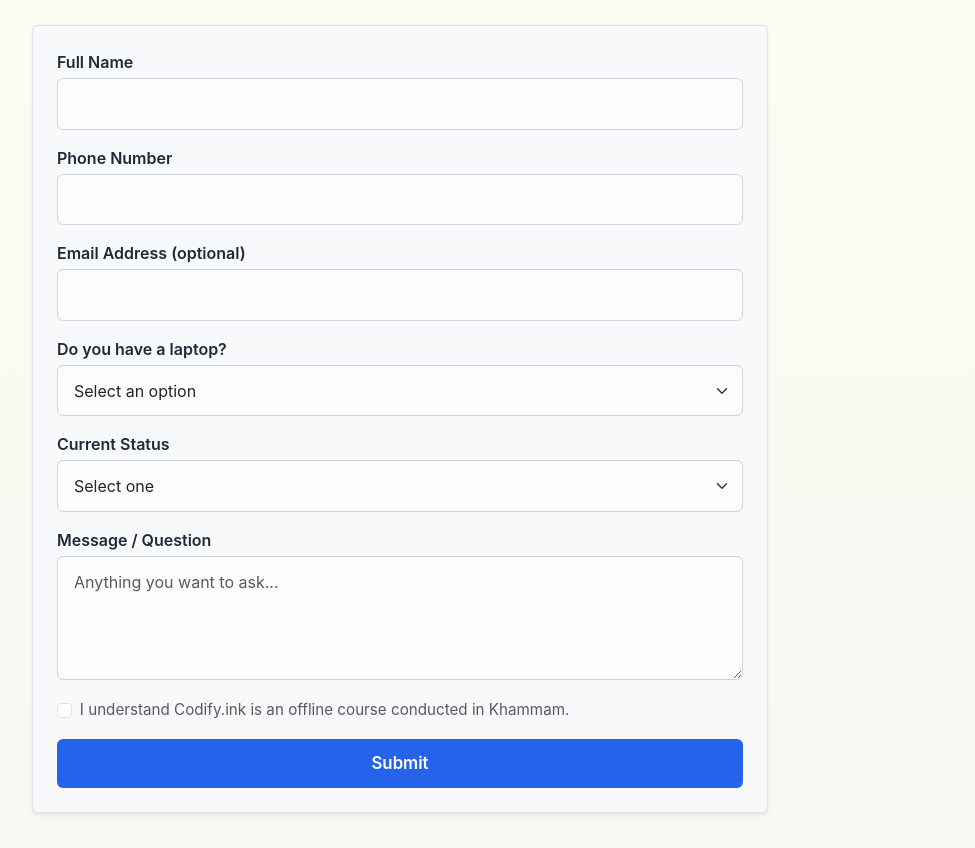
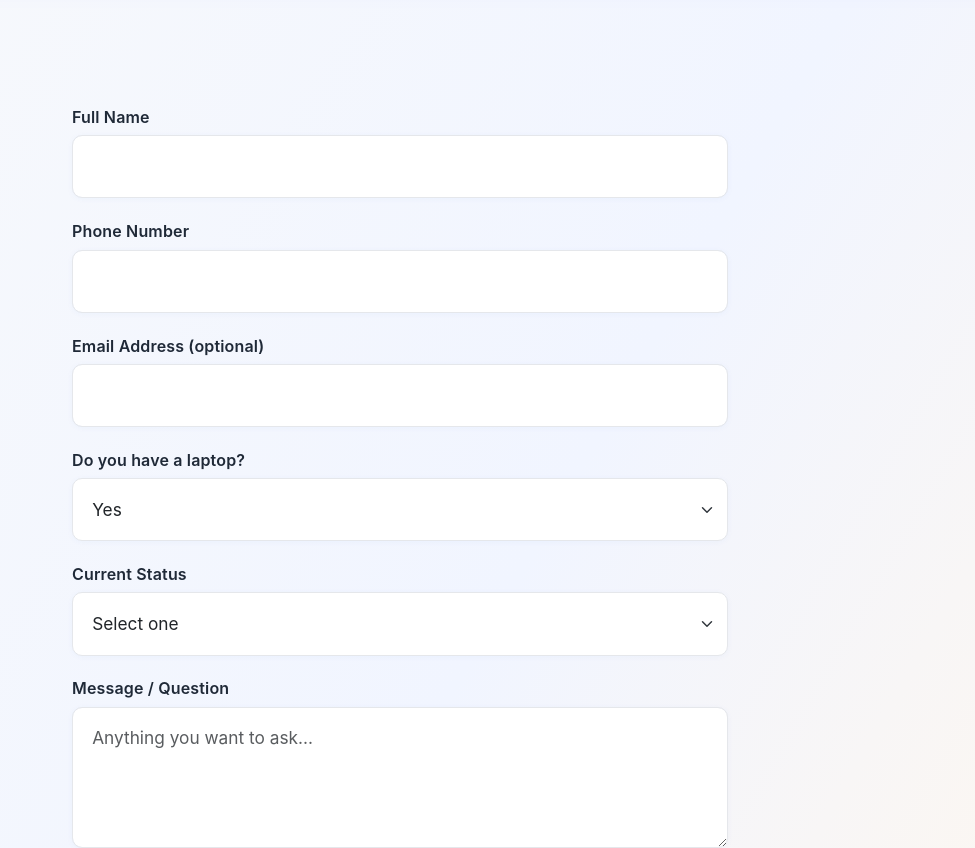
Before and after one commit to Adithya99Mukunda/Codify.inc, a React (Vite) app: page /contact in a window 1280 px wide. Shown: the part 440-1288 px from the top of the page, without its empty margins (240-1215 px from the left). Built offline with nearby package versions, Linux system fonts and the light colour scheme.

Commit message:
UI-Polish

```diff
--- a/src/components/Modal.jsx
+++ b/src/components/Modal.jsx
@@ -6,6 +6,10 @@ const DemoModal = ({ show, handleClose }) => {
     <Modal show={show} onHide={handleClose} centered>
       <Modal.Header closeButton>
         <Modal.Title>Register for Free Demo</Modal.Title>
+        <p className="text-muted mb-0">
+          Fill in your details below to reserve your spot for the live online
+          demo. We'll send you the meeting link via WhatsApp or email.
+        </p>
       </Modal.Header>
       <Modal.Body>
         <form
--- a/src/components/UniqueSection.jsx
+++ b/src/components/UniqueSection.jsx
@@ -4,8 +4,8 @@ import {
   FaLaptopCode,
   FaCertificate,
   FaChartLine,
-    FaUserTie,
-  } from 'react-icons/fa';
+  FaCompass,
+} from "react-icons/fa";
 
 const features = [
   {
@@ -16,8 +16,8 @@ import {
       "Understand real-world use cases",
       "Build job-ready portfolio",
       "Boost confidence with practical skills",
-        "Prepare for client projects & interviews"
-      ]
+      "Prepare for client projects & interviews",
+    ],
   },
   {
     icon: FaBriefcase,
@@ -27,8 +27,8 @@ import {
       "Write effective client proposals",
       "Plan and deliver projects on time",
       "Communicate professionally with clients",
-        "Understand invoicing & feedback cycles"
-      ]
+      "Understand invoicing & feedback cycles",
+    ],
   },
   {
     icon: FaLaptopCode,
@@ -38,8 +38,8 @@ import {
       "Highlight projects the right way",
       "Get your GitHub profile recruiter-ready",
       "Push code with proper commits",
-        "Showcase work like a pro"
-      ]
+      "Showcase work like a pro",
+    ],
   },
   {
     icon: FaCertificate,
@@ -49,8 +49,8 @@ import {
       "Proof of skills for interviews & clients",
       "Includes project links & skill breakdown",
       "Add to resume & LinkedIn profile",
-        "Boosts trust during freelance pitching"
-      ]
+      "Boosts trust during freelance pitching",
+    ],
   },
   {
     icon: FaChartLine,
@@ -60,25 +60,28 @@ import {
       "Stay accountable with learning milestones",
       "Fix gaps fast with feedback",
       "Build momentum through small wins",
-        "Personal guidance if falling behind"
-      ]
+      "Personal guidance if falling behind",
+    ],
   },
   {
-      icon: FaUserTie,
-      title: "Taught by a Developer",
+    icon: FaCompass,
+    title: "Future Scope & Beyond",
     points: [
-        "Learn from someone who actually writes code",
-        "No generic theory — real insights",
-        "Guidance from client experiences",
-        "Understand how real teams work",
-        "Ask industry questions & get answers"
-      ]
-    }
+      "Build mobile apps with React Native",
+      "Learn Node & Express to become Fullstack",
+      "Master DSA for better problem-solving",
+      "Prepare for interviews with confidence",
+      "Start freelancing & earn independently",
+    ],
+  },
 ];
 
 const UniqueSection = () => {
   return (
-      <section className="py-5" style={{ background: "linear-gradient(to bottom, #fffef2, #f7f8f4)" }}>
+    <section
+      className="py-5"
+      style={{ background: "linear-gradient(to bottom, #fffef2, #f7f8f4)" }}
+    >
       <div className="container text-center">
         <h2 className="fw-bold mb-5">
           What Makes <span className="text-primary">Codify.ink</span> Unique?
--- a/src/index.css
+++ b/src/index.css
@@ -16,7 +16,8 @@
 html, body, #root {
   margin: 0;
   padding: 0;
-  background: linear-gradient(rgb(255, 254, 242), rgb(247, 248, 244));
+  /* Modern soft blue-orange gradient background */
+  background: linear-gradient(120deg, #f9fafb 0%, #f1f5ff 60%, #fff7ed 100%);
   font-family: 'Inter', system-ui, sans-serif;
 }
 /* === Navbar === */
@@ -51,12 +52,16 @@ html, body, #root {
 }
 /* === Hero Section === */
 .hero {
-  background: linear-gradient(135deg, rgb(235 181 20 / 36%) 0%, rgba(249, 115, 22, 0.08) 100%), var(--codify-bg);
+  /* Vibrant hero gradient with a soft overlay */
+  background: linear-gradient(135deg, rgba(37,99,235,0.10) 0%, rgba(249,115,22,0.10) 100%),
+              linear-gradient(120deg, #fff7ed 0%, #f1f5ff 100%);
   min-height: 350px;
   display: flex;
   align-items: center;
   color: var(--codify-text-dark);
   text-align: center;
+  border-radius: 1.5rem;
+  box-shadow: 0 8px 32px 0 rgba(37,99,235,0.06);
 }
 .hero h1 {
   font-size: 2.5rem;
@@ -213,56 +218,78 @@ html, body, #root {
 }
 /* === Forms === */
 form {
-  padding: 2rem 1rem;
-  border-radius: 0;
-  box-shadow: none;
+  padding: 2.5rem 2.5rem;
+  border-radius: 1.25rem;
+  /* box-shadow: 0 8px 32px 0 rgba(37,99,235,0.08); */
   border: none;
-  background: transparent;
+  /* background: linear-gradient(120deg, #f9fafb 70%, #f1f5ff 100%); */
+  margin: 2.5rem auto;
+  max-width: 100%;
+  transition: box-shadow 0.2s;
+  /* Make it feel seamless with the app background */
+}
+
+form:hover, form:focus-within {
+  box-shadow: 0 16px 48px 0 rgba(37,99,235,0.13);
 }
 
 .form-control,
 .form-select {
-  border: 1px solid #d1d5db;
-  border-radius: 6px;
-  padding: 0.8rem 1rem;
-  font-size: 1rem;
-  background-color: #fcfcfc;
-  transition: border-color 0.2s ease, box-shadow 0.2s ease;
+  border: 1.5px solid #e5e7eb;
+  border-radius: 10px;
+  padding: 1.1rem 1.2rem;
+  font-size: 1.08rem;
+  background-color: #fff;
+  transition: border-color 0.2s, box-shadow 0.2s;
+  margin-bottom: 1.3rem;
+  box-shadow: 0 1px 6px rgba(37,99,235,0.04);
 }
 
 .form-control:focus,
 .form-select:focus {
   border-color: var(--codify-primary);
-  box-shadow: 0 0 0 0.15rem rgba(37, 99, 235, 0.08);
-  background-color: #ffffff;
+  box-shadow: 0 0 0 0.18rem rgba(37, 99, 235, 0.10);
+  background-color: #f9fafb;
 }
 
 label.form-label {
   font-weight: 600;
-  margin-bottom: 0.25rem;
+  margin-bottom: 0.4rem;
   color: #1f2937;
+  letter-spacing: 0.01em;
+  display: block;
 }
 
 .form-check {
   margin-top: 1.2rem;
-  font-size: 0.95rem;
+  font-size: 1rem;
   color: #374151;
 }
 
-.btn-primary {
-  background-color: var(--codify-primary);
-  font-weight: 600;
-  padding: 0.75rem 1.5rem;
-  font-size: 1.05rem;
-  border-radius: 6px;
+.btn-primary, form button[type="submit"] {
+ background: linear-gradient(90deg, var(--codify-primary), #5a4ba9);
+  color: #fff;
+  font-weight: 700;
+  padding: 1rem 2.2rem;
+  font-size: 1.08rem;
+  border-radius: 10px;
   border: none;
-  transition: background-color 0.2s ease-in-out;
+  transition: background 0.2s, box-shadow 0.2s;
+  box-shadow: 0 2px 8px rgba(37,99,235,0.10);
+  margin-top: 0.5rem;
 }
 
-.btn-primary:hover {
-  background-color: #1e40af;
+.btn-primary:hover, form button[type="submit"]:hover {
+  background: linear-gradient(90deg, #1e40af, #ea580c);
+  box-shadow: 0 4px 16px rgba(37,99,235,0.13);
 }
 
+.btn-primary:focus, form button[type="submit"]:focus {
+  outline: 2px solid var(--codify-accent);
+  outline-offset: 2px;
+}
+
+/* ...existing
 /* === Footer === */
 .footer-section {
   background-color: #111827;
@@ -352,3 +379,88 @@ label.form-label {
   top: 50%;
   transform: translateY(-50%);
 }
+/* === Demo Modal Custom Styles === */
+.modal-content {
+  border-radius: 1.25rem !important;
+  box-shadow: 0 12px 48px 0 rgba(37,99,235,0.13) !important;
+  border: none;
+  background: linear-gradient(120deg, #f9fafb 70%, #f1f5ff 100%);
+}
+
+.modal-header {
+  border-bottom: none;
+  border-radius: 1.25rem 1.25rem 0 0;
+  background: transparent;
+  padding-bottom: 0.5rem;
+}
+
+.modal-title {
+  font-weight: 700;
+  color: var(--codify-primary);
+  font-size: 1.5rem;
+  letter-spacing: 0.01em;
+}
+
+.modal-body {
+  padding-top: 0.5rem;
+  padding-bottom: 2rem;
+}
+
+.modal .form-label {
+  font-weight: 600;
+  color: var(--codify-text-dark);
+}
+
+.modal .form-control {
+  border-radius: 10px;
+  border: 1.5px solid #e5e7eb;
+  background: #fff;
+  font-size: 1.08rem;
+  margin-bottom: 1.1rem;
+  box-shadow: 0 1px 6px rgba(37,99,235,0.04);
+  transition: border-color 0.2s, box-shadow 0.2s;
+}
+
+.modal .form-control:focus {
+  border-color: var(--codify-primary);
+  box-shadow: 0 0 0 0.18rem rgba(37, 99, 235, 0.10);
+  background-color: #f9fafb;
+}
+
+.modal .form-check-label {
+  color: var(--codify-text-light);
+  font-size: 0.98rem;
+}
+
+.modal .btn-primary {
+  background: linear-gradient(90deg, var(--codify-primary), #5a4ba9);
+  color: #fff;
+  font-weight: 700;
+  padding: 1rem 2.2rem;
+  font-size: 1.08rem;
+  border-radius: 10px;
+  border: none;
+  transition: background 0.2s, box-shadow 0.2s;
+  box-shadow: 0 2px 8px rgba(37,99,235,0.10);
+  margin-top: 0.5rem;
+}
+
+.modal .btn-primary:hover {
+  background: linear-gradient(90deg, #1e40af, #ea580c);
+  box-shadow: 0 4px 16px rgba(37,99,235,0.13);
+}
+.modal-header {
+  display: flex;
+  flex-direction: column;
+  align-items: center;
+  text-align: center;
+}
+
+.modal-title {
+  width: 100%;
+  text-align: center;
+}
+.modal-backdrop.show {
+  background: linear-gradient(120deg, #f1f5ff 60%, #fff7ed 100%);
+  /* Soft, seamless look */
+}
--- a/src/pages/Contact.jsx
+++ b/src/pages/Contact.jsx
@@ -1,8 +1,11 @@
 import Navbar from '../components/Navbar';
 import Footer from '../components/Footer';
 import HeroSection from '../components/HeroSection';
+import { useState } from 'react';
 
 const Contact = () => {
+  const [hasLaptop, setHasLaptop] = useState('Yes');
+
   return (
     <>
       <Navbar />
@@ -17,7 +20,6 @@ const Contact = () => {
             <form
               action="https://formspree.io/f/movwqvrr"
               method="POST"
-              className="border rounded p-4 shadow-sm bg-light"
             >
               <div className="mb-3">
                 <label className="form-label ">Full Name</label>
@@ -36,8 +38,13 @@ const Contact = () => {
 
               <div className="mb-3">
                 <label className="form-label">Do you have a laptop?</label>
-                <select name="laptop" className="form-select" required>
-                  <option value="">Select an option</option>
+                <select
+                  name="laptop"
+                  className="form-select"
+                  required
+                  value={hasLaptop}
+                  onChange={e => setHasLaptop(e.target.value)}
+                >
                   <option value="Yes">Yes</option>
                   <option value="No">No</option>
                 </select>
@@ -72,7 +79,12 @@ const Contact = () => {
                 </label>
               </div>
 
-              <button type="submit" className="btn btn-primary w-100">
+              <button
+                type="submit"
+                className="btn btn-primary w-100"
+                disabled={hasLaptop === 'No'}
+                title={hasLaptop === 'No' ? "You need a laptop to apply." : undefined}
+              >
                 Submit
               </button>
             </form>
```
Lines whose indentation alone changed are shown as unchanged.
